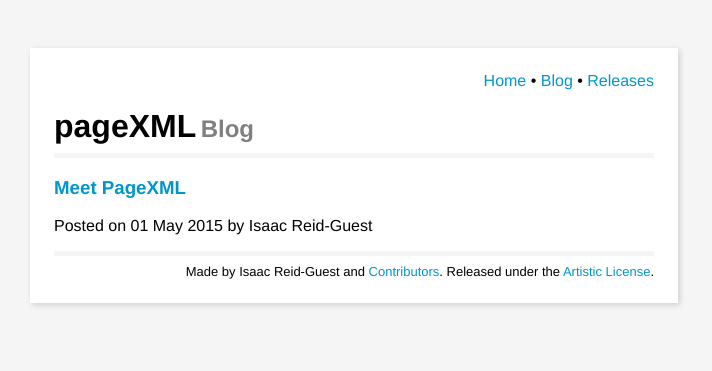
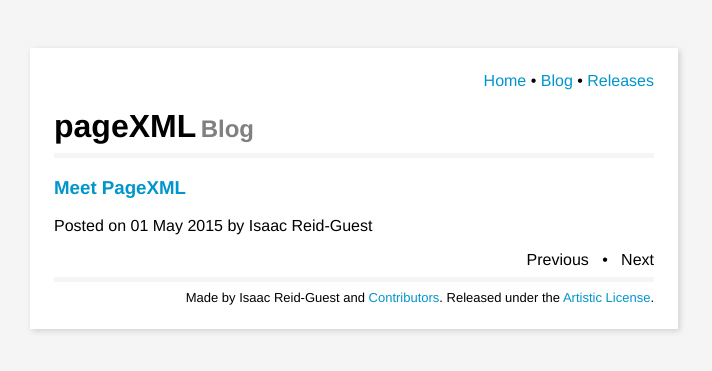
Before and after one commit to ir-g/pagexml, a Jekyll site: the page built from blog/index.html, in a window 1280 px wide. Shown: the top 371 px of the page, without its empty margins (286-998 px from the left). Built offline with Jekyll 4.4.1, drawn with Linux system fonts in a browser that asks for light colours; the list of posts is cut into pages by our own code.

Commit message:
Update index.html

```diff
--- a/blog/index.html
+++ b/blog/index.html
@@ -11,16 +11,18 @@ title: Blog
 {% endfor %}
 
 <!-- Pagination links -->
-<div class="pagination">
+<div class="pagination nav">
   {% if paginator.previous_page %}
     <a href="{{ paginator.previous_page_path }}" class="previous" style="text-align:left">Previous</a>
   {% else %}
-    <!--<span class="previous">Previous</span>-->
+    <span class="previous">Previous</span>
   {% endif %}
-  <!-- span class="page_number" style="text-align:center">[Page: {{ paginator.page }} of {{ paginator.total_pages }}]</span> -->
+  &nbsp;
+  <span class="page_number" style="text-align:center" title="Page: {{ paginator.page }} of {{ paginator.total_pages }}">&bull;</span>
+  &nbsp;
   {% if paginator.next_page %}
     <a href="{{ paginator.next_page_path }}" class="next" style="text-align:right">Next</a>
   {% else %}
-    <!--<span class="next ">Next</span>-->
+    <span class="next ">Next</span>
   {% endif %}
 </div>
```
